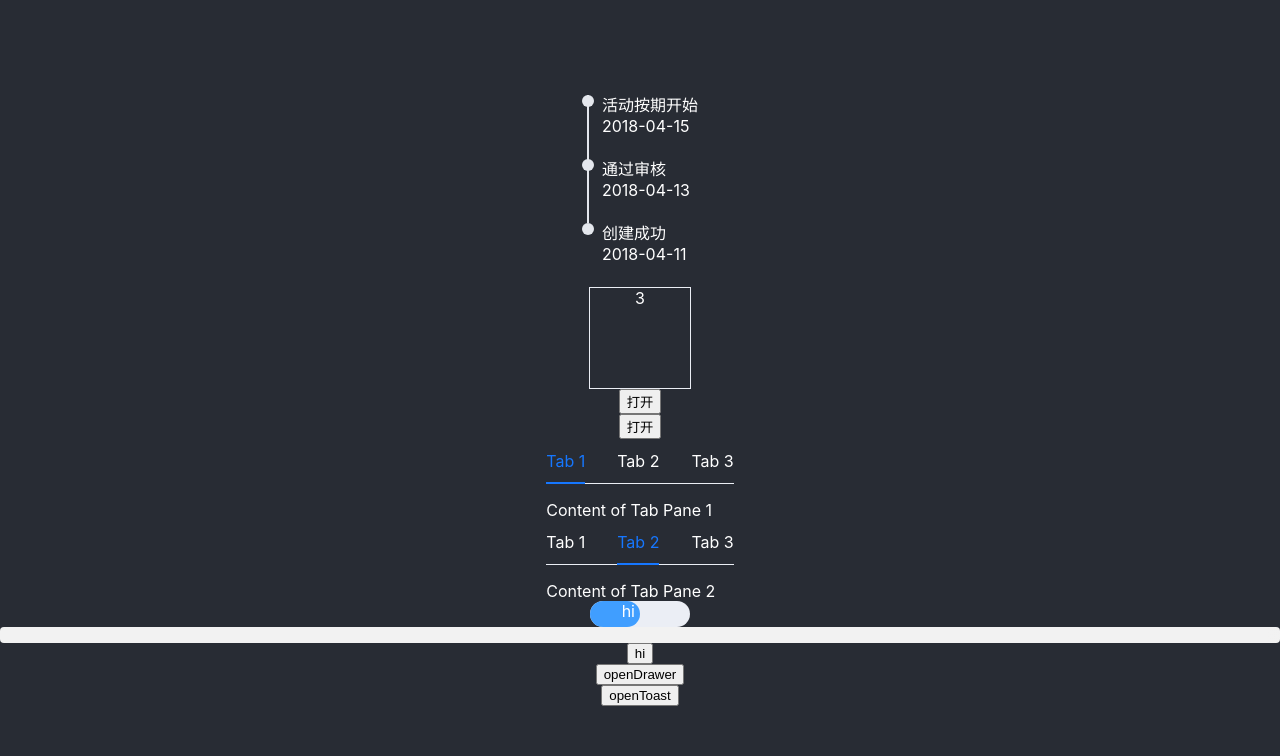
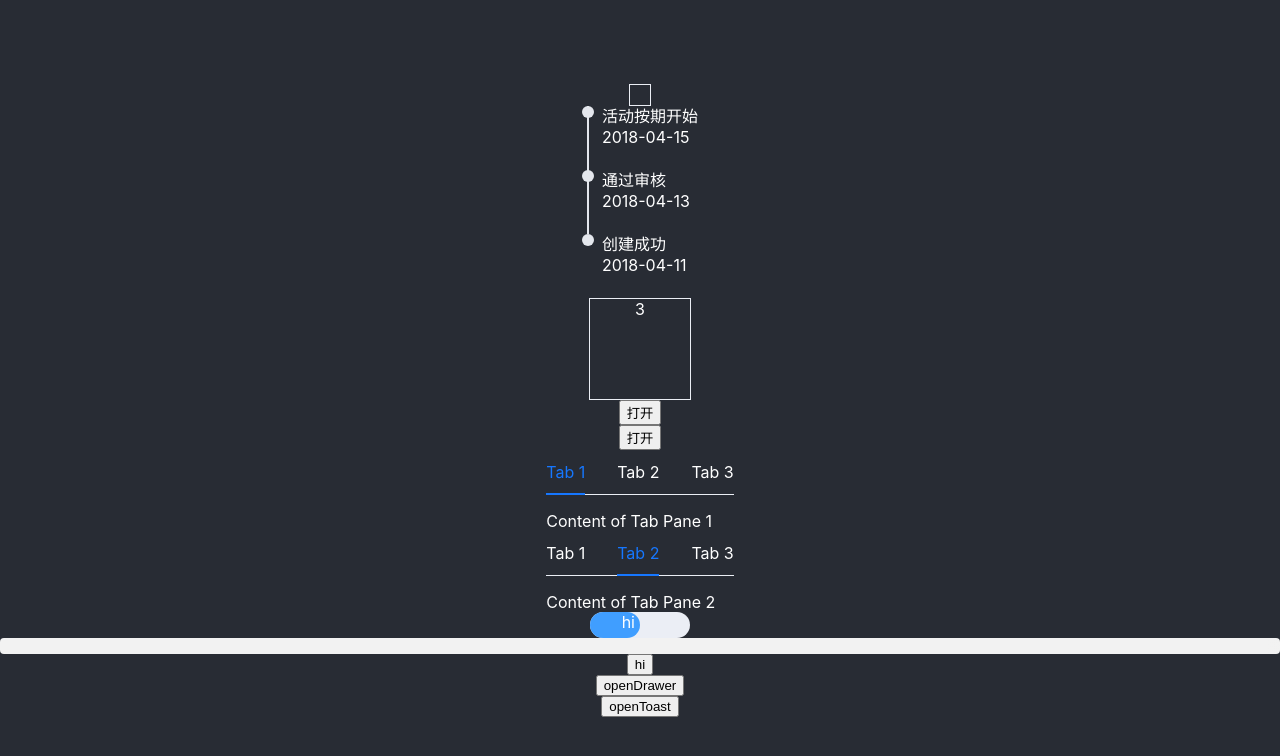
Before and after one commit to jasonzxw/react-component, a React (Create React App) app: page / in a window 1280 px wide. Shown: the top 756 px of the page. Built offline with nearby package versions, Linux system fonts and the light colour scheme.

Commit message:
add refreshLike component

```diff
--- a/src/components/Main.tsx
+++ b/src/components/Main.tsx
@@ -20,6 +20,7 @@ import Tabs, { TapColumns } from "./tabs";
 import Tooltip from "./tooltip";
 import Carousel from "./carousel";
 import TimeLine from "./timeLine";
+import Refresh from './refresh'
 type select = {
   label: string;
   value: string;
@@ -141,6 +142,7 @@ const Main = () => {
   ];
   return (
     <>
+    <Refresh />
     <TimeLine data={timeLineData}/>
       <Carousel />
       <Tooltip text="hello world" dir="left">
--- /dev/null
+++ b/src/components/refresh/index.css
@@ -0,0 +1,18 @@
+.refresh-container{
+    width: 20px;
+    height: 20px;
+    border: 1px solid rgb(235, 238, 245);
+    overflow: hidden;
+}
+.refresh-container .refresh{
+    height: 100%;
+    width: 100%;
+    transition: transform .3s;
+}
+
+.refresh-container .transition{
+    transform: translateY(-20px);
+}
+.refresh-container .nontransition{
+    transition: none;
+}
--- /dev/null
+++ b/src/components/refresh/index.tsx
@@ -0,0 +1,34 @@
+import "./index.css";
+import { useState, useEffect ,useRef } from "react";
+const Refresh = () => {
+  const [cur, setCur] = useState<number>(0);
+  const [pre, setPre] = useState<number>(-1);
+  const active = useRef(null)
+  useEffect(() => {
+    let timerID = setInterval(() => {
+        let el = active.current as unknown as HTMLDivElement;
+        el.classList.remove('nontransition')
+        el.classList.add('transition')
+        setTimeout(()=> {
+            setCur((v) => {
+                el.classList.remove('transition')
+                el.classList.add('nontransition')
+                return v + 1
+            })
+        },400)
+        setPre(cur)
+    }, 1000);
+
+    return () => clearInterval(timerID);
+  }, [cur]);
+
+  return (
+    <div className="refresh-container" >
+      <div className={'refresh'} ref={active}>
+        {cur}
+      </div>
+    </div>
+  );
+};
+
+export default Refresh;
```
